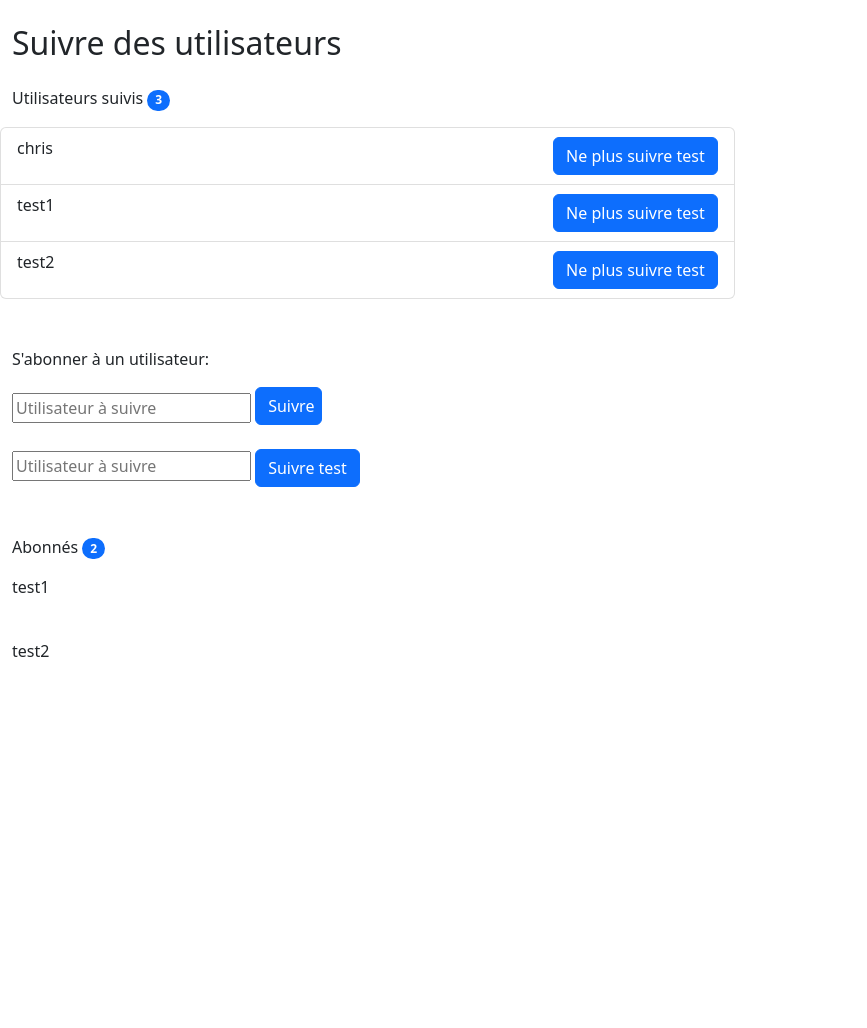
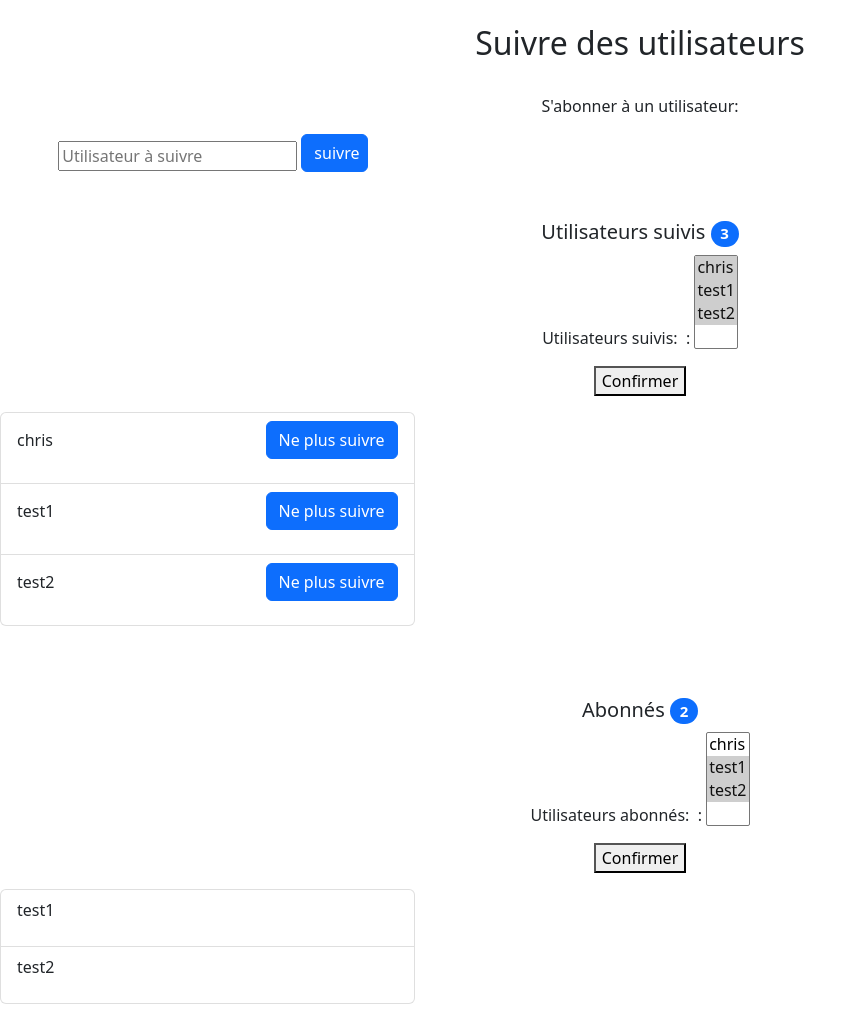
Before and after one commit to ChristelleDS/OC_Projet9, a Django app: page /follow-users/ in a window 1280 px wide. Shown: the part 96-1124 px from the top of the page, without its empty margins (0-867 px from the left). Before the commit the page ends 753 px from the top, so only its background shows below. Run offline with Django 4.2, Linux system fonts and the light colour scheme; a user stored in the database is signed in; data comes from the database, SQL or seed files in the repository; both versions use the stored data as it was after the commit; some libraries are stand-ins or nearby versions.

Commit message:
maj test follow user

```diff
--- a/reviews/forms.py
+++ b/reviews/forms.py
@@ -30,3 +30,8 @@ class FollowUsersForm(forms.ModelForm):
     class Meta:
         model = User
         fields = ['follows']
+
+class UnFollowUserForm(forms.ModelForm):
+    class Meta:
+        model = User
+        fields = ['followers']
--- a/reviews/templates/reviews/follow_users_form.html
+++ b/reviews/templates/reviews/follow_users_form.html
@@ -1,39 +1,61 @@
 {% extends 'base.html' %}
 {% block content %}
 <div class="container-fluid">
-    <h2 class="mt-4">Suivre des utilisateurs</h2>
-    <div class="row mt-4">
-        <p>Utilisateurs suivis  <span class="badge bg-primary rounded-pill">{{user.follows.count}}</span></p>
-        <ul class="list-group mb-4 col-7">
+    <div class="row text-center mb-4">
+        <h2 class="mt-4">Suivre des utilisateurs</h2>
+    </div>
+
+    <div class="row text-center mt-4">
+        <p>S'abonner à un utilisateur:</p>
+        <form class="form-inline col-4" method="POST">
+            {% csrf_token %}
+            <input type="text" id="userField" placeholder="Utilisateur à suivre"/>
+            <input type="submit" class="btn btn-primary mb-2 col-2" id="follow_btn" value="suivre" />
+        </form>
+     </div>
+
+
+
+    <div class="row text-center mt-4">
+        <h5>Utilisateurs suivis  <span class="badge bg-primary rounded-pill">{{user.follows.count}}</span></h5>
+
+        <form method="post">
+            {{ form_follow.as_p }}
+            {% csrf_token %}
+            <button type="submit" >Confirmer</button>
+        </form>
+
+        <ul class="list-group mb-4 col-4">
         {% for u in user.follows.all %}
             <li class="list-group-item d-flex justify-content-between align-items-center">
                 <p>{{ u }}</p>
-                <a class="btn btn-primary" href="{% url 'unfollow' u %}">Ne plus suivre test</a>
+                <form method="POST" action="{% url 'unfollow' u %}">
+                    {% csrf_token %}
+                    <button class="btn btn-primary" type=submit>Ne plus suivre</button>
+                </form>
             </li>
         {% endfor %}
         </ul>
     </div>
 
-    <div class="row mt-4">
-        <p>S'abonner à un utilisateur:</p>
-        <form class="form-inline justify-content-center col-4" method="POST">
-            <input type="text" placeholder="Utilisateur à suivre">
-            {{ form_follow.as_p }}
+
+    <div class="row text-center mt-5">
+        <h5>Abonnés <span class="badge bg-primary rounded-pill">{{user.followers.count}}</span> </h5>
+
+        <form method="post">
+            {{ form_unfollow.as_p }}
             {% csrf_token %}
-            <button type="submit" class="btn btn-primary mb-2 col-2">Suivre</button>
+            <button type="submit" >Confirmer</button>
         </form>
-     </div>
 
-
-    <input id="input_username" type="text" placeholder="Utilisateur à suivre">
-    <a class="btn btn-primary" href="">Suivre test</a>
-
-
-    <p class="mt-5">Abonnés <span class="badge bg-primary rounded-pill">{{user.followers.count}}</span> </p>
-    {% for u in user.followers.all %}
-    <p>{{ u }} </p>
-    <br/>
-    {% endfor %}
+        <ul class="list-group mb-4 col-4">
+            {% for u in user.followers.all %}
+            <li class="list-group-item d-flex">
+                <p>{{ u }} </p>
+            </li>
+            {% endfor %}
+        </ul>
+    </div>
 
 </div>
 
--- a/reviews/views.py
+++ b/reviews/views.py
@@ -143,33 +143,37 @@ def deleteReview(request, review_id):
 @login_required
 def follow_users(request):
     form_follow = forms.FollowUsersForm(instance=request.user)
+    form_unfollow = forms.UnFollowUserForm(instance=request.user)
     if request.method == 'POST':
         form_follow = forms.FollowUsersForm(request.POST, instance=request.user)
+        form_unfollow = forms.UnFollowUserForm(request.POST, instance=request.user)
         if form_follow.is_valid():
             form_follow.save()
             return redirect('follow_users')
-    context = {
-        'follow_form': form_follow,
-    }
+        if form_unfollow.is_valid():
+            form_unfollow.save()
+            return redirect('follow_users')
+    context = {'form_follow': form_follow, 'form_unfollow': form_unfollow}
     return render(request, 'reviews/follow_users_form.html', context=context)
 
+
 @login_required
-def follow(request, username):
+def follow(request, u_input):
     user = request.user
     follows = user.follows.all()
-    if username != request.user:
-        if username not in follows:
-            user.follows.add(username)
+    if u_input != user.username:
+        if u_input not in follows:
+            user.follows.add(u_input)
             user.save()
     return redirect('follow_users')
 
 @login_required
-def unfollow(request, username):
+def unfollow(request, u_input):
     user = request.user
     follows = user.follows.all()
-    if username != request.user:
-        if username in follows:
-            user.follows.remove(username)
+    if u_input != request.user:
+        if u_input in follows:
+            user.follows.remove(u_input)
             user.save()
     return redirect('follow_users')
 
--- a/templates/base.html
+++ b/templates/base.html
@@ -65,5 +65,10 @@
         {% block content %}
         {% endblock content %}
 
+    <script	src="https://code.jquery.com/jquery-3.6.0.js"
+			integrity="sha256-H+K7U5CnXl1h5ywQfKtSj8PCmoN9aaq30gDh27Xc0jk="
+            crossorigin="anonymous">
+    </script>
+
     </body>
 </html>
```
Also changed, not shown: db.sqlite3, media/BULLETTRAIN_iH1JbOx.jpg (added).
